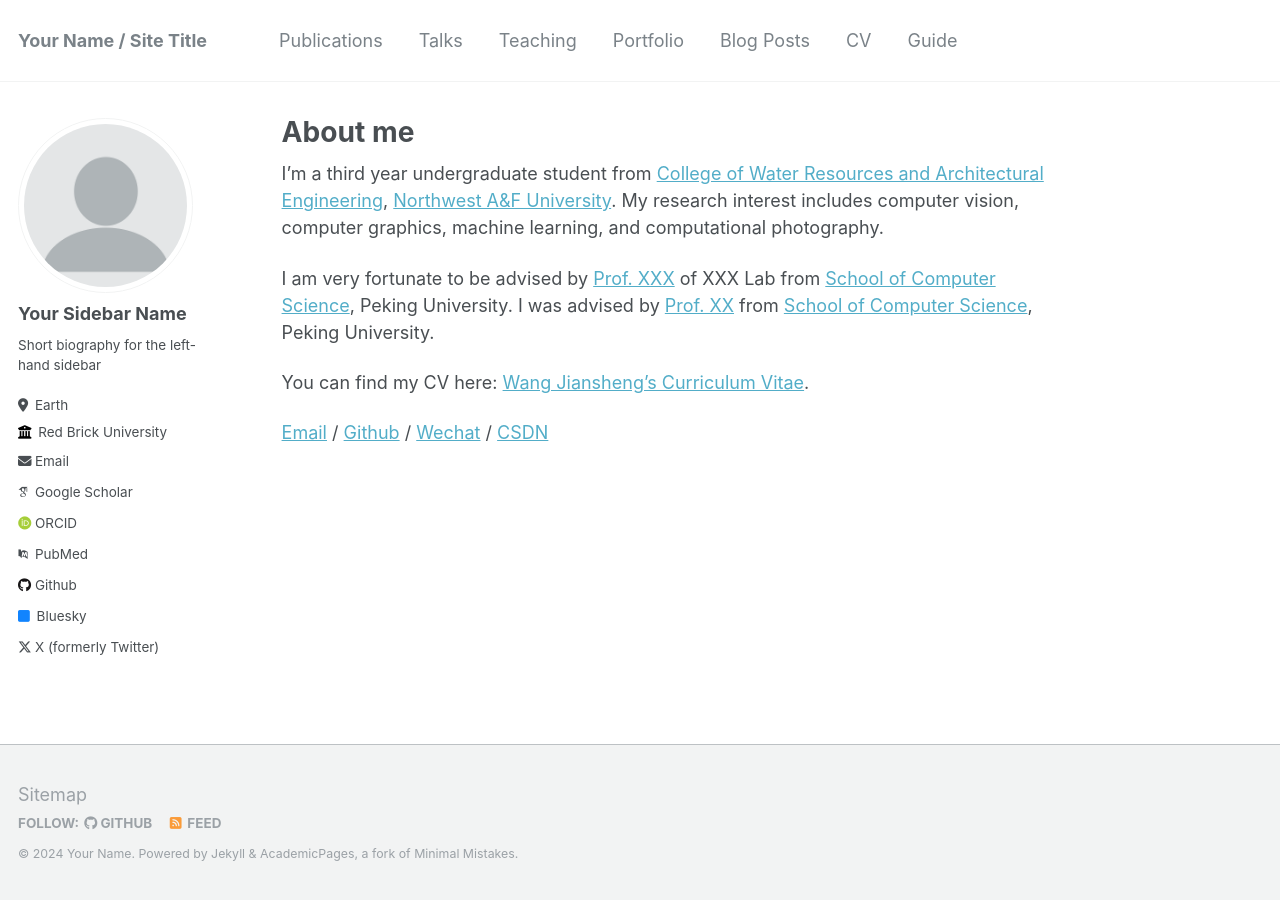
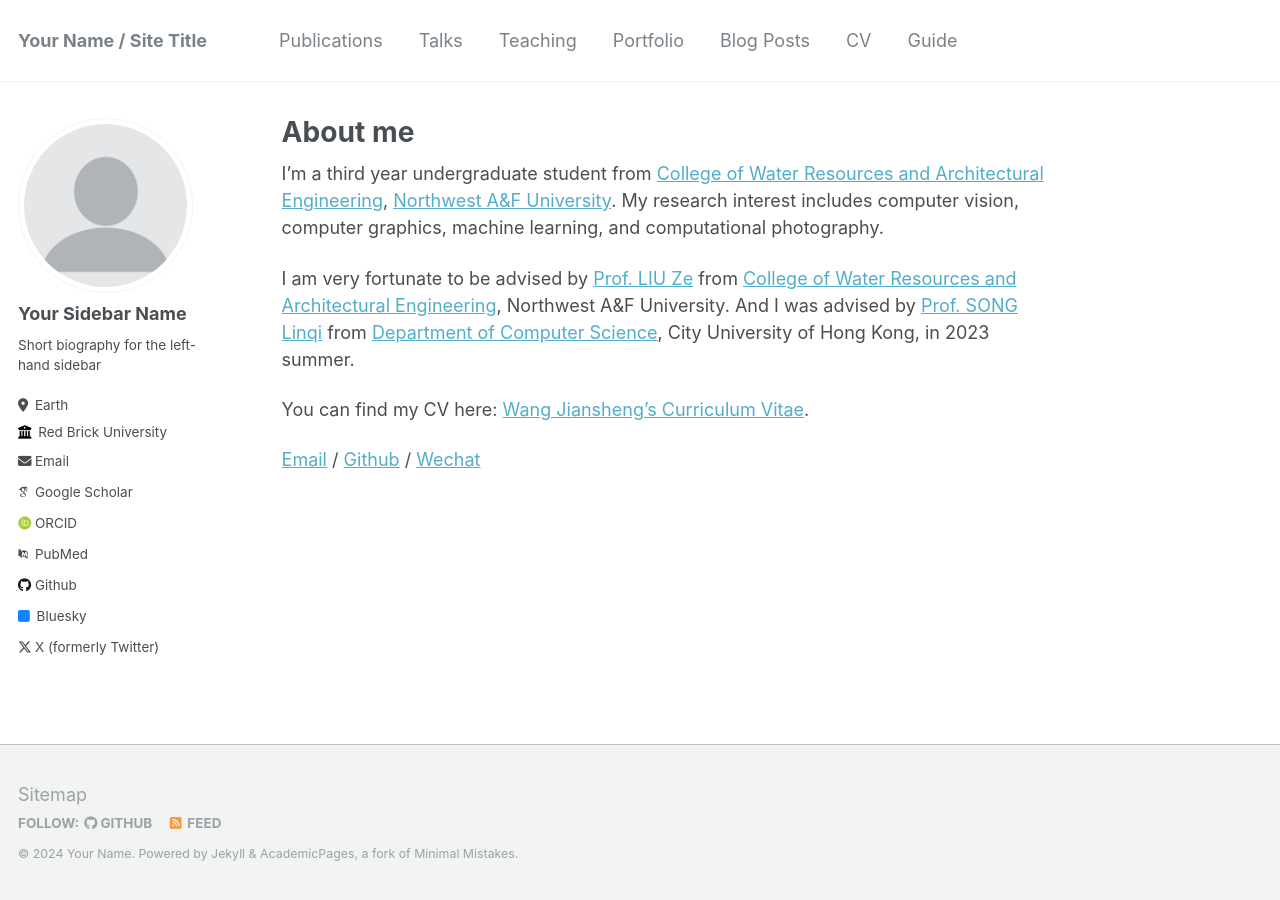
Before and after one commit to Servais-Ja/Jiansheng-Wang.github.io, a Jekyll site: the page built from _pages/about.md, in a window 1280 px wide. Built offline with Jekyll 4.4.1, drawn with Linux system fonts in a browser that asks for light colours; some web fonts are replaced.

Commit message:
Update about.md

```diff
--- a/_pages/about.md
+++ b/_pages/about.md
@@ -8,8 +8,8 @@ redirect_from:
 ---
 I'm a third year undergraduate student from [College of Water Resources and Architectural Engineering](https://sjxy.nwafu.edu.cn/), [Northwest A&F University](https://www.nwsuaf.edu.cn/). My research interest includes computer vision, computer graphics, machine learning, and computational photography.
 
-I am very fortunate to be advised by [Prof. XXX](https://www.XXX.com/) of XXX Lab from [School of Computer Science](https://cs.pku.edu.cn/), Peking University. I was advised by [Prof. XX](https://XXX.pku.edu.cn/) from [School of Computer Science](https://cs.pku.edu.cn/), Peking University.
+I am very fortunate to be advised by [Prof. LIU Ze](https://sjxy.nwafu.edu.cn/szdwB/gjzcB/zhslx/e86c87ce5d604faa85074fddd1d668d5.htm) from [College of Water Resources and Architectural Engineering](https://sjxy.nwafu.edu.cn/), Northwest A&F University. And I was advised by [Prof. SONG Linqi](https://sites.google.com/site/aisquaredlab/) from [Department of Computer Science](https://www.cs.cityu.edu.hk/), City University of Hong Kong, in 2023 summer.
 
 You can find my CV here: [Wang Jiansheng's Curriculum Vitae](../assets/Curriculum_Vitae.pdf).
 
-[Email](mailto:wjs20020511@163.com) / [Github](https://github.com/QiuDi233) / [Wechat](../images/wechat_.jpg) / [CSDN](https://blog.csdn.net/qd1813100174?spm=1000.2115.3001.5343)
+[Email](mailto:wjs20020511@163.com) / [Github](https://github.com/Servais-Ja/) / [Wechat](../images/wechat.jpg)
```
